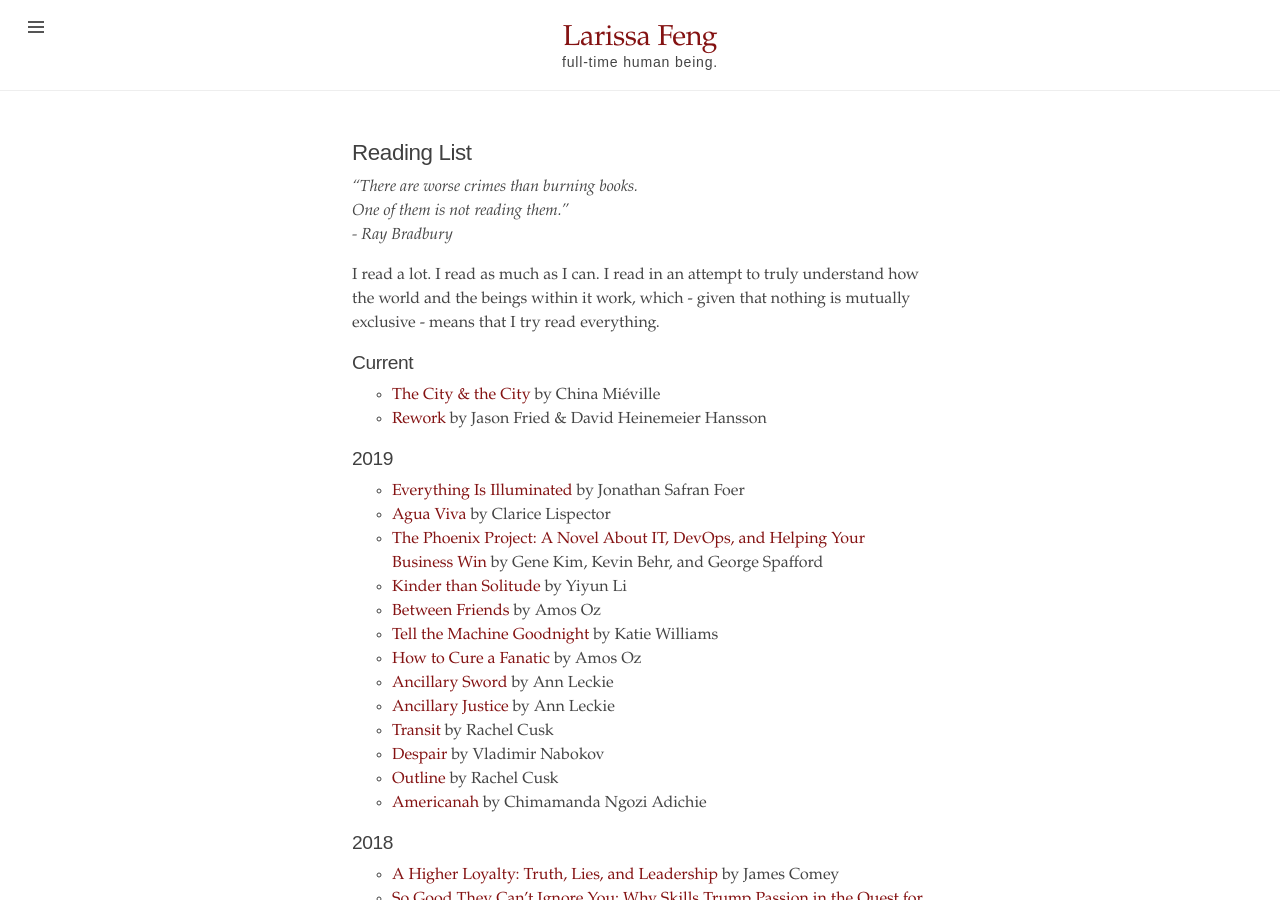
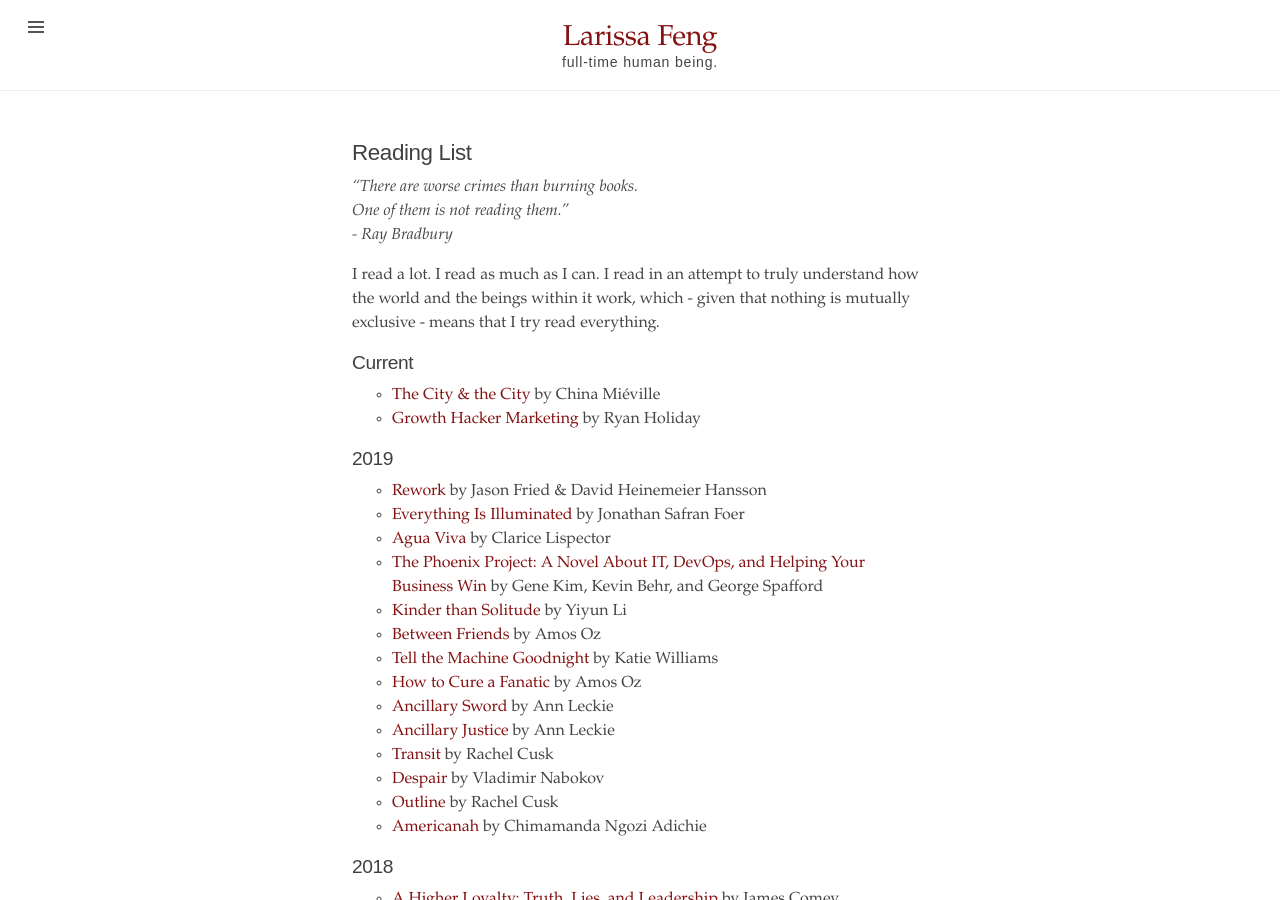
Before and after one commit to mondayrain/mondayrain.github.io, a Jekyll site: the page built from reading_list.md, in a window 1280 px wide and 900 px high. Built offline with Jekyll 4.4.1, drawn with Linux system fonts in a browser that asks for light colours.

Commit message:
Update reading list

```diff
--- a/reading_list.md
+++ b/reading_list.md
@@ -11,9 +11,10 @@ I read a lot. I read as much as I can. I read in an attempt to truly understand
 
 ## Current
 - [The City & the City](https://www.goodreads.com/book/show/4703581-the-city-the-city) by China Miéville
-- [Rework](https://www.goodreads.com/book/show/6732019-rework) by Jason Fried & David Heinemeier Hansson
+- [Growth Hacker Marketing](https://www.goodreads.com/book/show/18454317-growth-hacker-marketing) by Ryan Holiday
 
 ## 2019
+- [Rework](https://www.goodreads.com/book/show/6732019-rework) by Jason Fried & David Heinemeier Hansson
 - [Everything Is Illuminated](https://www.goodreads.com/book/show/256566.Everything_Is_Illuminated) by Jonathan Safran Foer
 - [Agua Viva](https://www.goodreads.com/book/show/19185192-gua-viva) by Clarice Lispector
 - [The Phoenix Project: A Novel About IT, DevOps, and Helping Your Business Win](https://www.goodreads.com/book/show/17255186-the-phoenix-project) by Gene Kim, Kevin Behr, and George Spafford
```
